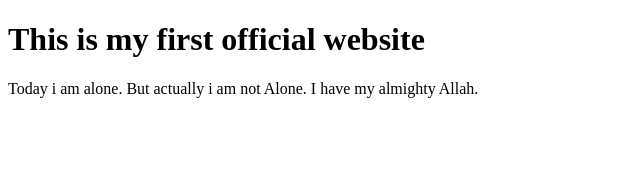
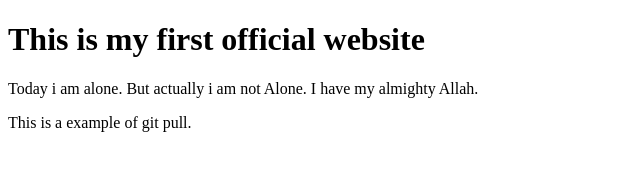
Before and after one commit to riaj06/rj_first, a plain HTML site: page html/index.html in a window 1280 px wide. Shown: the whole page, without its empty margins (0-640 px from the left). Drawn offline with Linux system fonts and the light colour scheme.

Commit message:
index.html
just git_pull change

```diff
--- a/html/index.html
+++ b/html/index.html
@@ -10,6 +10,7 @@
 <body>
      <h1>This is my first official website</h1>
      <p>Today i am alone. But actually i am not Alone. I have my almighty Allah.</p>
+     <p>This is a example of git pull.</p>
 </body>
 
 </html>
```
